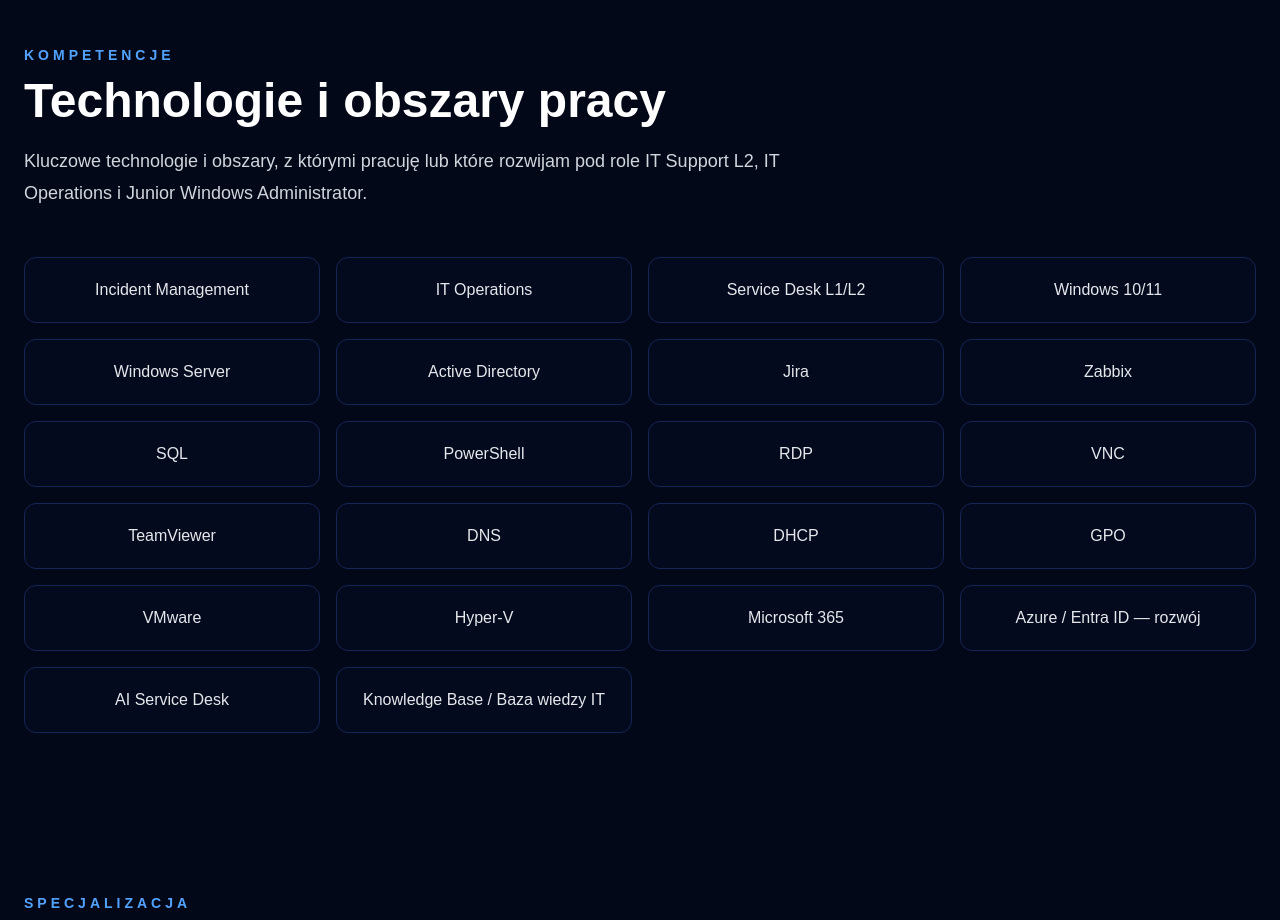
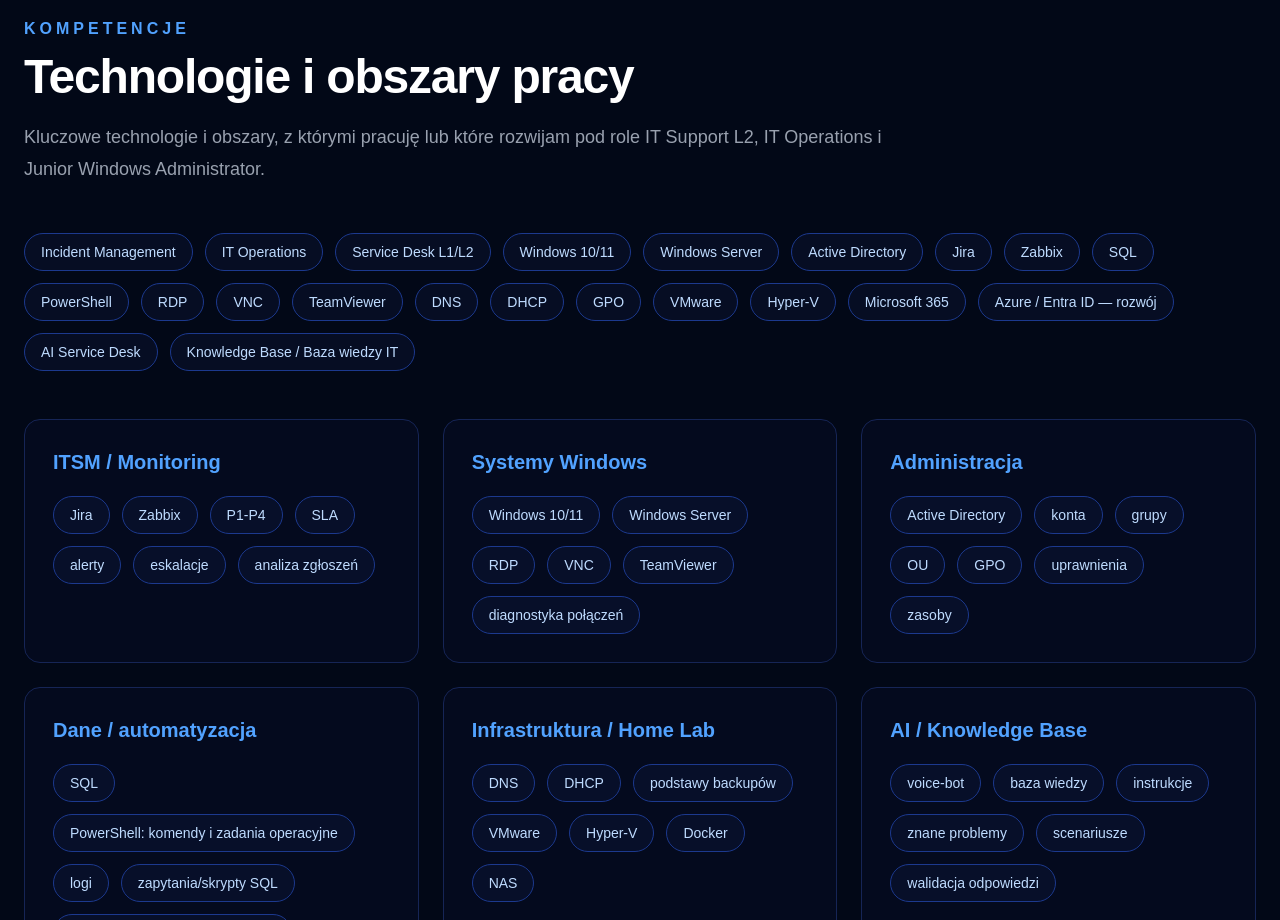
Before and after one commit to damianszymczak-it/damian-portfolio, a Next.js app: page / in a window 1280 px wide. Shown: the part 1880-2800 px from the top of the page. Built offline with nearby package versions, Linux system fonts and the light colour scheme.

Commit message:
Update portfolio materials and recruitment content

```diff
--- a/src/app/page.tsx
+++ b/src/app/page.tsx
@@ -1,7 +1,13 @@
-export const metadata = {
+import type { Metadata } from "next";
+
+const CV_RECRUITMENT_PATH = "/Damian_Szymczak_CV_Rekrutacyjne.pdf";
+const TECHNICAL_PROFILE_PATH =
+  "/Damian_Szymczak_Profil_Techniczny_Rozszerzony.pdf";
+
+export const metadata: Metadata = {
   title: "Damian Szymczak | IT Support L2 / IT Operations",
   description:
-    "Portfolio techniczne Damiana Szymczaka: IT Support L2, IT Operations, Windows Server, Active Directory, Jira, Zabbix, SQL, PowerShell, AI Service Desk i Home Lab.",
+    "Portfolio IT Damiana Szymczaka: IT Support L2, IT Operations, Windows Server, Active Directory, Jira, Zabbix, SQL, PowerShell, AI Service Desk i Home Lab.",
 };
 
 const stats = [
@@ -50,8 +56,79 @@
 
 const skillGroups = [
   {
+    title: "ITSM / Monitoring",
+    items: [
+      "Jira",
+      "Zabbix",
+      "P1-P4",
+      "SLA",
+      "alerty",
+      "eskalacje",
+      "analiza zgłoszeń",
+    ],
+  },
+  {
+    title: "Systemy Windows",
+    items: [
+      "Windows 10/11",
+      "Windows Server",
+      "RDP",
+      "VNC",
+      "TeamViewer",
+      "diagnostyka połączeń",
+    ],
+  },
+  {
+    title: "Administracja",
+    items: [
+      "Active Directory",
+      "konta",
+      "grupy",
+      "OU",
+      "GPO",
+      "uprawnienia",
+      "zasoby",
+    ],
+  },
+  {
+    title: "Dane / automatyzacja",
+    items: [
+      "SQL",
+      "PowerShell: komendy i zadania operacyjne",
+      "logi",
+      "zapytania/skrypty SQL",
+      "AI w dokumentacji i bazie wiedzy",
+    ],
+  },
+  {
+    title: "Infrastruktura / Home Lab",
+    items: [
+      "DNS",
+      "DHCP",
+      "podstawy backupów",
+      "VMware",
+      "Hyper-V",
+      "Docker",
+      "NAS",
+    ],
+  },
+  {
+    title: "AI / Knowledge Base",
+    items: [
+      "voice-bot",
+      "baza wiedzy",
+      "instrukcje",
+      "znane problemy",
+      "scenariusze",
+      "walidacja odpowiedzi",
+    ],
+  },
+];
+
+const responsibilityAreas = [
+  {
     title: "IT Operations / Incident Management",
-    items: [
+    points: [
       "Obsługa incydentów P1-P4 w środowisku produkcyjnym 24/7.",
       "Triage, priorytetyzacja, analiza wpływu biznesowego i eskalacje.",
       "Koordynacja awarii krytycznych dla działania stacji i usług biznesowych.",
@@ -60,7 +137,7 @@
   },
   {
     title: "Windows Server / Active Directory",
-    items: [
+    points: [
       "Reset, odblokowywanie, tworzenie i modyfikacja kont użytkowników.",
       "Grupy bezpieczeństwa, uprawnienia, dostępy do folderów i zasobów.",
       "OU, GPO, blokowanie kont i diagnostyka problemów logowania.",
@@ -69,7 +146,7 @@
   },
   {
     title: "Monitoring / Diagnostyka / SQL",
-    items: [
+    points: [
       "Reakcja na alerty z Zabbix oraz narzędzi operacyjnych.",
       "Analiza logów, danych operacyjnych i identyfikatorów produktów.",
       "Zapytania i skrypty SQL do analizy rozbieżności kasowych i systemowych.",
@@ -78,7 +155,7 @@
   },
   {
     title: "AI / Automatyzacja / Baza wiedzy",
-    items: [
+    points: [
       "Udział w projekcie automatyzacji Service Desk z użyciem AI / voice-bota.",
       "Tworzenie instrukcji, procedur i opisów znanych problemów.",
       "Testowanie scenariuszy rozmów, intencji i jakości odpowiedzi.",
@@ -87,10 +164,10 @@
   },
 ];
 
-const experience = [
+const experiences = [
   {
+    role: "IT Systems Support Specialist / IT Operations Support",
     company: "Anwim S.A.",
-    role: "IT Systems Support Specialist / IT Operations Support",
     period: "05.2024 - obecnie",
     location: "Lublin / środowisko 24/7",
     description:
@@ -98,7 +175,7 @@
     groups: [
       {
         title: "Incident Management / IT Operations",
-        items: [
+        points: [
           "Obsługa zgłoszeń, alertów monitoringowych i incydentów P1-P4.",
           "Triage i koordynacja awarii w Jira: priorytety, wpływ biznesowy, eskalacje i komunikacja statusów.",
           "Obsługa incydentów związanych z płatnościami, systemami sprzedaży, sprzętem, aplikacjami biznesowymi i systemami wewnętrznymi.",
@@ -106,7 +183,7 @@
       },
       {
         title: "Monitoring / ciągłość działania",
-        items: [
+        points: [
           "Monitoring systemów i infrastruktury z użyciem Zabbix oraz narzędzi operacyjnych.",
           "Reakcja na alerty, weryfikacja wpływu problemu na działanie stacji i koordynacja działań naprawczych.",
           "Eskalacja problemów do zespołów technicznych i zewnętrznych dostawców oraz monitorowanie postępu napraw.",
@@ -114,7 +191,7 @@
       },
       {
         title: "Windows Server / Active Directory",
-        items: [
+        points: [
           "Operacyjne wsparcie Windows Server: usługi, procesy, miejsce na dysku, konfiguracja aplikacji/usług i diagnostyka połączeń.",
           "Operacyjne wsparcie Active Directory: konta, hasła, grupy, uprawnienia, OU, GPO i problemy logowania.",
           "Wsparcie techniczne środowiska użytkowników i systemów produkcyjnych w trybie 24/7.",
@@ -122,7 +199,7 @@
       },
       {
         title: "SQL / diagnostyka danych",
-        items: [
+        points: [
           "Diagnostyka SQL: analiza logów, danych operacyjnych, identyfikatorów produktów oraz rozbieżności kasowych/systemowych.",
           "Wykorzystanie zapytań i skryptów SQL do sprawdzania problemów oraz wsparcia analizy incydentów.",
           "Łączenie informacji z systemów, zgłoszeń i danych operacyjnych w celu szybszego ustalenia źródła problemu.",
@@ -130,7 +207,7 @@
       },
       {
         title: "AI / Knowledge Base / szkolenia",
-        items: [
+        points: [
           "Udział w projekcie AI / voice-bot: baza wiedzy, instrukcje, znane problemy, scenariusze rozmów i walidacja odpowiedzi.",
           "Tworzenie instrukcji i procedur wspierających automatyzację obsługi powtarzalnych zgłoszeń.",
           "Szkolenie i wdrożenie 4 nowych pracowników 1. linii wsparcia IT.",
@@ -139,16 +216,16 @@
     ],
   },
   {
+    role: "Specjalista ds. Wsparcia IT",
     company: "ACS Audika Sp. z o.o.",
-    role: "Specjalista ds. Wsparcia IT",
     period: "09.2021 - 04.2024",
-    location: "Wsparcie ogólnopolskiej sieci placówek",
+    location: "wsparcie ogólnopolskiej sieci placówek",
     description:
       "Zdalne i operacyjne wsparcie IT dla dużej, rozproszonej organizacji obejmującej 650+ placówek.",
     groups: [
       {
         title: "Wsparcie użytkowników i placówek",
-        items: [
+        points: [
           "Wsparcie użytkowników i placówek przez telefon, e-mail oraz system zgłoszeń.",
           "Diagnostyka problemów z Windows 10, aplikacjami wewnętrznymi i środowiskiem użytkownika.",
           "Przygotowywanie, konfiguracja i wdrażanie komputerów oraz stanowisk pracy.",
@@ -156,7 +233,7 @@
       },
       {
         title: "Sprzęt / logistyka / wdrożenia",
-        items: [
+        points: [
           "Udział w masowym przygotowaniu sprzętu IT na potrzeby rynku zagranicznego, w tym Belgii.",
           "Logistyka sprzętu IT: ewidencja, wydawanie, wysyłki i wsparcie użytkowników.",
           "Praca w rozproszonej organizacji wymagającej dokładnej komunikacji i sprawnej obsługi wielu lokalizacji.",
@@ -265,17 +342,29 @@
   },
 ];
 
-const developmentAreas = [
-  "Windows Server Administration",
+const developmentGroups = [
+  {
+    title: "Administracja i infrastruktura",
+    items: [
+      "Windows Server",
       "Active Directory",
       "Microsoft 365",
       "Azure / Entra ID",
+      "Monitoring",
+      "Infrastructure Support",
+    ],
+  },
+  {
+    title: "Automatyzacja i dane",
+    items: [
       "PowerShell",
       "SQL",
-  "Monitoring",
-  "Automatyzacja Service Desk",
-  "Infrastructure Support",
-  "Język angielski techniczny — rozwój",
+      "automatyzacja Service Desk",
+      "AI / Knowledge Base",
+      "dokumentacja techniczna",
+      "angielski techniczny — rozwój",
+    ],
+  },
 ];
 
 function SectionTitle({
@@ -289,19 +378,21 @@
 }) {
   return (
     <div className="mb-12">
-      {eyebrow && (
-        <p className="mb-3 text-sm font-semibold uppercase tracking-[4px] text-blue-400">
+      {eyebrow ? (
+        <p className="mb-3 font-semibold uppercase tracking-[4px] text-blue-400">
           {eyebrow}
         </p>
-      )}
+      ) : null}
 
-      <h2 className="text-4xl font-bold text-white md:text-5xl">{title}</h2>
+      <h2 className="text-4xl font-extrabold tracking-tight md:text-5xl">
+        {title}
+      </h2>
 
-      {description && (
-        <p className="mt-5 max-w-3xl text-lg leading-8 text-gray-300">
+      {description ? (
+        <p className="mt-5 max-w-4xl text-lg leading-8 text-gray-400">
           {description}
         </p>
-      )}
+      ) : null}
     </div>
   );
 }
@@ -316,13 +407,15 @@
   return (
     <div
       role="list"
-      className={compact ? "space-y-2 text-gray-300" : "space-y-4 text-gray-300"}
+      className={compact ? "space-y-2 text-gray-300" : "space-y-3 text-gray-300"}
     >
       {items.map((item) => (
-        <div key={item} role="listitem" className="flex gap-3 leading-7">
-          <span aria-hidden="true" className="mt-[1px] text-blue-400">
-            •
-          </span>
+        <div
+          role="listitem"
+          key={item}
+          className={compact ? "flex gap-3 leading-7" : "flex gap-3 leading-8"}
+        >
+          <span className="mt-[1px] shrink-0 text-blue-400">•</span>
           <span>{item}</span>
         </div>
       ))}
@@ -330,15 +423,15 @@
   );
 }
 
-function TagList({ tags }: { tags: string[] }) {
+function TagList({ items }: { items: string[] }) {
   return (
-    <div className="flex flex-wrap gap-2">
-      {tags.map((tag) => (
+    <div className="flex flex-wrap gap-3">
+      {items.map((item) => (
         <span
-          key={tag}
-          className="rounded-full border border-blue-900 px-3 py-1 text-sm text-blue-300"
+          key={item}
+          className="rounded-full border border-blue-900 bg-blue-950/20 px-4 py-2 text-sm text-blue-200"
         >
-          {tag}
+          {item}
         </span>
       ))}
     </div>
@@ -348,8 +441,7 @@
 export default function Home() {
   return (
     <main className="min-h-screen bg-[#020817] text-white">
-      <nav className="border-b border-blue-950 px-6 py-7">
-        <div className="mx-auto flex max-w-7xl items-center justify-between">
+      <nav className="mx-auto flex max-w-7xl items-center justify-between border-b border-blue-950 px-6 py-7">
         <a href="#" className="text-3xl font-bold text-blue-400">
           Damian.IT
         </a>
@@ -377,9 +469,8 @@
             Kontakt
           </a>
         </div>
-        </div>
 
-        <div className="mx-auto mt-5 flex max-w-7xl flex-wrap gap-4 text-sm text-gray-300 lg:hidden">
+        <div className="flex gap-4 text-xs text-gray-300 lg:hidden">
           <a href="#skills" className="transition hover:text-blue-400">
             Kompetencje
           </a>
@@ -409,7 +500,7 @@
             IT Systems Support Specialist / IT Operations Support
           </h2>
 
-          <p className="max-w-5xl text-xl leading-9 text-gray-300">
+          <p className="max-w-4xl text-xl leading-9 text-gray-300">
             Specjalista IT z ponad 4 latami doświadczenia we wsparciu dużych,
             rozproszonych środowisk IT. Obecnie pracuję przy utrzymaniu
             środowiska 24/7 dla ogólnopolskiej sieci 520+ stacji, obsługując
@@ -435,12 +526,12 @@
             </a>
 
             <a
-              href="/Damian_Szymczak_CV.pdf"
+              href={CV_RECRUITMENT_PATH}
               target="_blank"
               rel="noopener noreferrer"
               className="rounded-xl border border-green-600 px-8 py-4 font-semibold text-green-400 transition hover:bg-green-950/30"
             >
-              Pobierz CV
+              Pobierz CV rekrutacyjne
             </a>
           </div>
         </div>
@@ -495,11 +586,11 @@
             </h3>
 
             <p className="leading-8 text-gray-300">
-              Rozwijam się w stronę ról IT Support L2, IT Operations
-              Specialist, Junior Windows Administrator i Junior System
-              Administrator. Szczególnie interesują mnie Windows Server, Active
-              Directory, monitoring, SQL, PowerShell, Microsoft 365, Azure /
-              Entra ID oraz automatyzacja pracy IT.
+              Rozwijam się w stronę ról IT Support L2, IT Operations Specialist,
+              Junior Windows Administrator i Junior System Administrator.
+              Szczególnie interesują mnie Windows Server, Active Directory,
+              monitoring, SQL, PowerShell, Microsoft 365, Azure / Entra ID oraz
+              automatyzacja pracy IT.
             </p>
 
             <p className="mt-5 leading-8 text-gray-300">
@@ -519,13 +610,18 @@
           description="Kluczowe technologie i obszary, z którymi pracuję lub które rozwijam pod role IT Support L2, IT Operations i Junior Windows Administrator."
         />
 
-        <div className="grid gap-4 sm:grid-cols-2 lg:grid-cols-3 xl:grid-cols-4">
-          {coreSkills.map((skill) => (
+        <TagList items={coreSkills} />
+
+        <div className="mt-12 grid gap-6 md:grid-cols-2 xl:grid-cols-3">
+          {skillGroups.map((group) => (
             <div
-              key={skill}
-              className="rounded-xl border border-blue-950 bg-blue-950/10 p-5 text-center text-gray-200 transition hover:border-blue-700 hover:bg-blue-950/30"
+              key={group.title}
+              className="rounded-2xl border border-blue-950 bg-blue-950/10 p-7"
             >
-              {skill}
+              <h3 className="mb-5 text-xl font-bold text-blue-400">
+                {group.title}
+              </h3>
+              <TagList items={group.items} />
             </div>
           ))}
         </div>
@@ -539,16 +635,15 @@
         />
 
         <div className="grid gap-8 lg:grid-cols-2">
-          {skillGroups.map((group) => (
+          {responsibilityAreas.map((area) => (
             <div
-              key={group.title}
+              key={area.title}
               className="rounded-2xl border border-blue-950 bg-blue-950/10 p-8"
             >
-              <h3 className="mb-6 text-2xl font-bold text-blue-400">
-                {group.title}
+              <h3 className="mb-5 text-2xl font-bold text-blue-400">
+                {area.title}
               </h3>
-
-              <BulletList items={group.items} />
+              <BulletList items={area.points} />
             </div>
           ))}
         </div>
@@ -562,40 +657,40 @@
         />
 
         <div className="space-y-10">
-          {experience.map((job) => (
+          {experiences.map((experience) => (
             <article
-              key={`${job.company}-${job.period}`}
+              key={`${experience.company}-${experience.period}`}
               className="rounded-2xl border border-blue-950 bg-blue-950/10 p-8"
             >
-              <div className="mb-6 flex flex-col gap-3 lg:flex-row lg:items-start lg:justify-between">
+              <div className="mb-8 flex flex-col gap-4 lg:flex-row lg:items-start lg:justify-between">
                 <div>
-                  <h3 className="text-3xl font-bold">{job.role}</h3>
-                  <p className="mt-2 text-xl font-semibold text-blue-400">
-                    {job.company}
+                  <h3 className="text-2xl font-bold text-blue-400">
+                    {experience.role}
+                  </h3>
+                  <p className="mt-2 text-xl font-semibold">
+                    {experience.company}
+                  </p>
+                  <p className="mt-3 max-w-4xl leading-8 text-gray-300">
+                    {experience.description}
                   </p>
                 </div>
 
-                <div className="text-left text-gray-400 lg:text-right">
-                  <p>{job.period}</p>
-                  <p>{job.location}</p>
+                <div className="rounded-xl border border-blue-900 bg-[#020817] p-5 text-sm text-gray-300 lg:min-w-64">
+                  <p>{experience.period}</p>
+                  <p className="mt-2">{experience.location}</p>
                 </div>
               </div>
 
-              <p className="mb-8 max-w-4xl leading-8 text-gray-300">
-                {job.description}
-              </p>
-
               <div className="grid gap-6 lg:grid-cols-2">
-                {job.groups.map((group) => (
+                {experience.groups.map((group) => (
                   <div
                     key={group.title}
                     className="rounded-xl border border-blue-950 bg-[#020817] p-6"
                   >
-                    <h4 className="mb-4 text-lg font-bold text-blue-400">
+                    <h4 className="mb-4 text-lg font-bold text-blue-300">
                       {group.title}
                     </h4>
-
-                    <BulletList items={group.items} compact />
+                    <BulletList items={group.points} compact />
                   </div>
                 ))}
               </div>
@@ -611,34 +706,34 @@
           description="Wybrane projekty i działania techniczne pokazujące praktyczne doświadczenie poza samym opisem stanowiska."
         />
 
-        <div className="grid gap-8 lg:grid-cols-2">
+        <div className="grid gap-8">
           {projects.map((project) => (
             <article
               key={project.title}
               className="rounded-2xl border border-blue-950 bg-blue-950/10 p-8"
             >
-              <h3 className="mb-5 text-2xl font-bold text-blue-400">
+              <h3 className="text-2xl font-bold text-blue-400">
                 {project.title}
               </h3>
 
-              <div className="space-y-5 text-gray-300">
-                <div>
-                  <p className="mb-1 font-semibold text-white">
+              <div className="mt-6 grid gap-5 lg:grid-cols-3">
+                <div className="rounded-xl border border-blue-950 bg-[#020817] p-5">
+                  <h4 className="mb-3 font-bold text-blue-300">
                     Kontekst / problem
-                  </p>
-                  <p className="leading-8">{project.context}</p>
+                  </h4>
+                  <p className="leading-7 text-gray-300">{project.context}</p>
                 </div>
 
-                <div>
-                  <p className="mb-1 font-semibold text-white">Moja rola</p>
-                  <p className="leading-8">{project.role}</p>
+                <div className="rounded-xl border border-blue-950 bg-[#020817] p-5">
+                  <h4 className="mb-3 font-bold text-blue-300">Moja rola</h4>
+                  <p className="leading-7 text-gray-300">{project.role}</p>
                 </div>
 
-                <div>
-                  <p className="mb-1 font-semibold text-white">
+                <div className="rounded-xl border border-blue-950 bg-[#020817] p-5">
+                  <h4 className="mb-3 font-bold text-blue-300">
                     Efekt / wartość
-                  </p>
-                  <p className="leading-8">{project.effect}</p>
+                  </h4>
+                  <p className="leading-7 text-gray-300">{project.effect}</p>
                 </div>
               </div>
 
@@ -647,7 +742,7 @@
               </div>
 
               <div className="mt-6">
-                <TagList tags={project.tags} />
+                <TagList items={project.tags} />
               </div>
             </article>
           ))}
@@ -661,21 +756,18 @@
           description="Aktualnie rozwijam obszary potrzebne do ról L2, IT Operations i administracji systemami Windows: Windows Server, Active Directory, Microsoft 365, Azure / Entra ID, PowerShell, SQL, monitoring oraz automatyzację pracy Service Desk."
         />
 
-        <div className="rounded-2xl border border-blue-950 bg-blue-950/10 p-8">
-          <h3 className="mb-6 text-2xl font-bold text-blue-400">
-            Obszary rozwijane
+        <div className="grid gap-6 lg:grid-cols-2">
+          {developmentGroups.map((group) => (
+            <div
+              key={group.title}
+              className="rounded-2xl border border-blue-950 bg-blue-950/10 p-8"
+            >
+              <h3 className="mb-5 text-2xl font-bold text-blue-400">
+                {group.title}
               </h3>
-
-          <div className="flex flex-wrap gap-3">
-            {developmentAreas.map((area) => (
-              <span
-                key={area}
-                className="rounded-full border border-blue-900 px-4 py-2 text-sm text-blue-300"
-              >
-                {area}
-              </span>
+              <TagList items={group.items} />
+            </div>
           ))}
-          </div>
         </div>
       </section>
 
@@ -686,55 +778,71 @@
           description="Interesują mnie role IT Support L2, IT Operations Specialist, Junior Windows Administrator oraz Junior System Administrator — zdalnie, hybrydowo w Lublinie albo w modelu ustalanym indywidualnie."
         />
 
+        <div className="grid gap-8 lg:grid-cols-2">
           <div className="rounded-2xl border border-blue-950 bg-blue-950/10 p-8">
-          <div className="grid gap-8 lg:grid-cols-2">
-            <div>
-              <p className="text-2xl font-bold">Damian Szymczak</p>
-              <p className="mt-2 text-blue-400">
-                IT Systems Support Specialist / IT Operations Support
-              </p>
+            <h3 className="mb-5 text-2xl font-bold text-blue-400">
+              Damian Szymczak
+            </h3>
 
-              <div className="mt-8 space-y-3 text-gray-300">
+            <div className="space-y-4 leading-8 text-gray-300">
+              <p>IT Systems Support Specialist / IT Operations Support</p>
+
               <p>
                 Email:{" "}
                 <a
                   href="mailto:damian.szymczak.it@gmail.com"
-                    className="text-blue-400 hover:text-blue-300"
+                  className="text-blue-300 transition hover:text-blue-200"
                 >
                   damian.szymczak.it@gmail.com
                 </a>
               </p>
 
-                <p>Telefon: 733-878-717</p>
               <p>
-                  Lokalizacja: Lublin / zdalnie — cała Polska / hybrydowo —
-                  Lublin
+                Telefon:{" "}
+                <a
+                  href="tel:+48733878717"
+                  className="text-blue-300 transition hover:text-blue-200"
+                >
+                  733-878-717
+                </a>
               </p>
+
+              <p>Lokalizacja: Lublin / zdalnie — cała Polska / hybrydowo — Lublin</p>
             </div>
           </div>
 
-            <div className="rounded-2xl border border-blue-950 bg-[#020817] p-6">
-              <h3 className="mb-4 text-xl font-bold text-blue-400">
+          <div className="rounded-2xl border border-blue-950 bg-blue-950/10 p-8">
+            <h3 className="mb-5 text-2xl font-bold text-blue-400">
               Dostępne materiały
             </h3>
 
             <BulletList
               items={[
-                  "CV w PDF do pobrania.",
-                  "Rozszerzony profil techniczny na tej stronie.",
+                "CV rekrutacyjne — PDF do szybkiej oceny profilu.",
+                "Profil techniczny rozszerzony — szczegółowy opis doświadczenia, projektów i kompetencji.",
                 "Projekty techniczne, Home Lab i doświadczenie operacyjne.",
                 "Sekcje AI / Service Desk / Knowledge Base / SQL.",
               ]}
               compact
             />
 
+            <div className="mt-8 flex flex-wrap gap-4">
               <a
-                href="/Damian_Szymczak_CV.pdf"
+                href={CV_RECRUITMENT_PATH}
                 target="_blank"
                 rel="noopener noreferrer"
-                className="mt-8 inline-block rounded-xl bg-blue-600 px-7 py-4 font-semibold transition hover:bg-blue-700"
+                className="inline-block rounded-xl bg-blue-600 px-7 py-4 font-semibold transition hover:bg-blue-700"
               >
-                Pobierz CV
+                CV rekrutacyjne — PDF
+              </a>
+
+              <a
+                href={TECHNICAL_PROFILE_PATH}
+                target="_blank"
+                rel="noopener noreferrer"
+                className="inline-block rounded-xl border border-blue-700 px-7 py-4 font-semibold transition hover:bg-blue-950"
+              >
+                Profil techniczny — PDF
               </a>
             </div>
           </div>
```
Also changed, not shown: 2 other files (tests, documents, lock files or other folders). Lines whose indentation alone changed are shown as unchanged.
